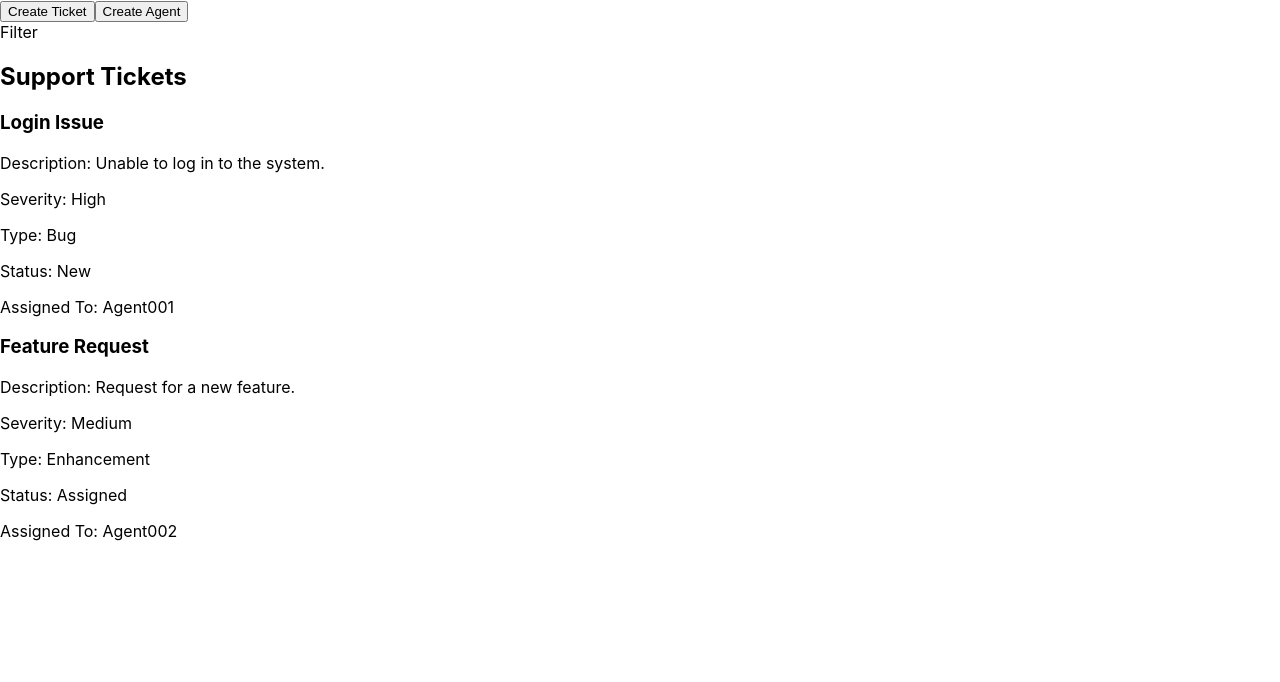
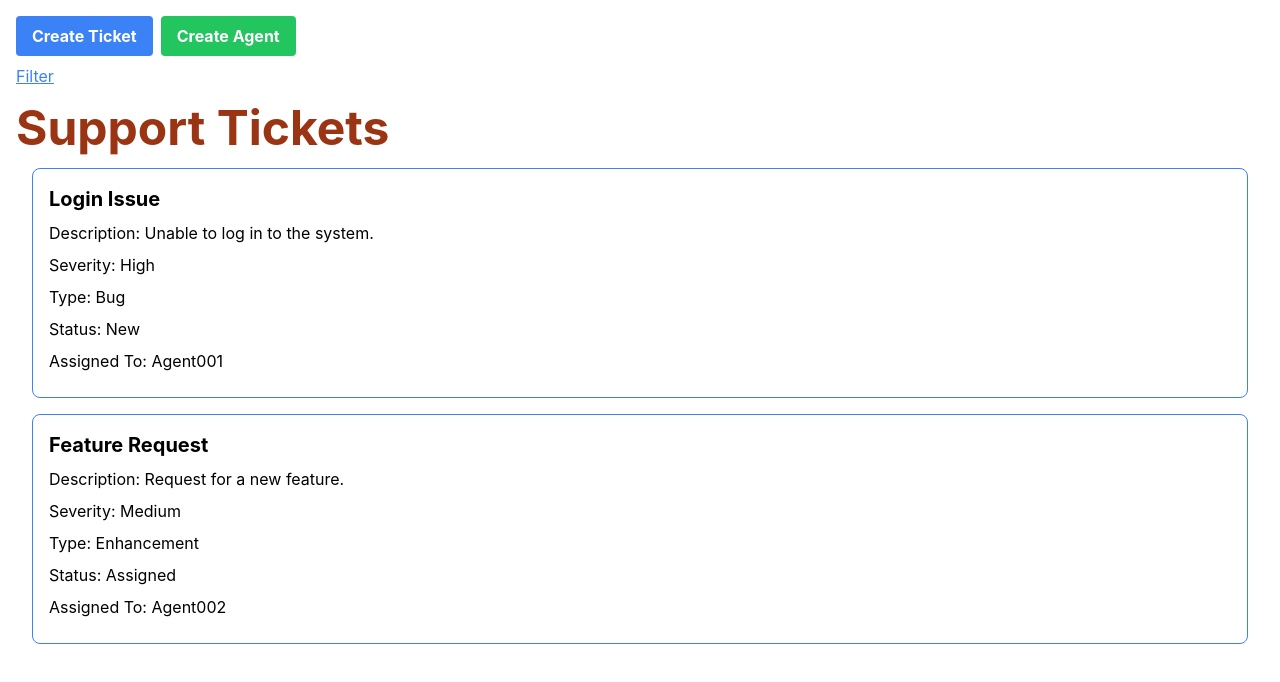
Before and after one commit to tanmay-choudhary/shvasa_frontend, a React (Create React App) app: page / in a window 1280 px wide. Shown: the top 682 px of the page. Built offline with nearby package versions, Linux system fonts and the light colour scheme.

Commit message:
fix tailwind

```diff
--- a/src/App.js
+++ b/src/App.js
@@ -5,7 +5,7 @@ import AgentForm from "./components/forms/AgentForm";
 import TicketCard from "./components/cards/TicketCard";
 import FilterModal from "./components/filters/FilterModal";
 import "tailwindcss/tailwind.css";
-import "./App.css";
+import "./index.css";
 
 function App() {
   const [isTicketModalOpen, setTicketModalOpen] = useState(false);
@@ -133,7 +133,9 @@ function App() {
         onSubmit={applyFilters}
       />
 
-      <h2 className="text-2xl font-bold mt-4">Support Tickets</h2>
+      <h2 className="text-5xl text-orange-800 font-bold mt-4">
+        Support Tickets
+      </h2>
       {tickets.length > 0 ? (
         tickets.map((ticket, index) => (
           <TicketCard key={index} ticket={ticket} />
--- a/src/index.css
+++ b/src/index.css
@@ -1,3 +1,6 @@
+@import 'tailwindcss/base';
+@import 'tailwindcss/components';
+@import 'tailwindcss/utilities';
 body {
   margin: 0;
   font-family: -apple-system, BlinkMacSystemFont, 'Segoe UI', 'Roboto', 'Oxygen',
--- a/tailwind.config.js
+++ b/tailwind.config.js
@@ -1,8 +1,7 @@
-/** @type {import('tailwindcss').Config} */
 module.exports = {
-  content: [],
+  content: ["./src/**/*.{js,jsx,ts,tsx}"],
   theme: {
     extend: {},
   },
   plugins: [],
-}
+};
```
